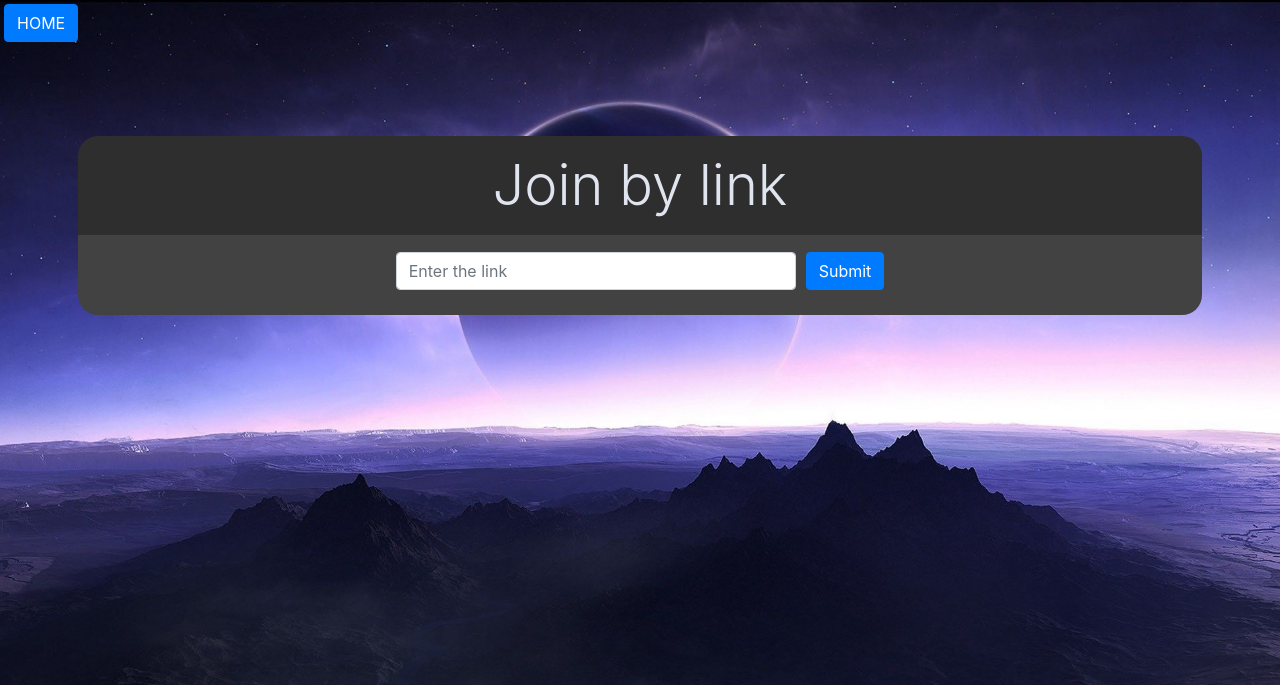
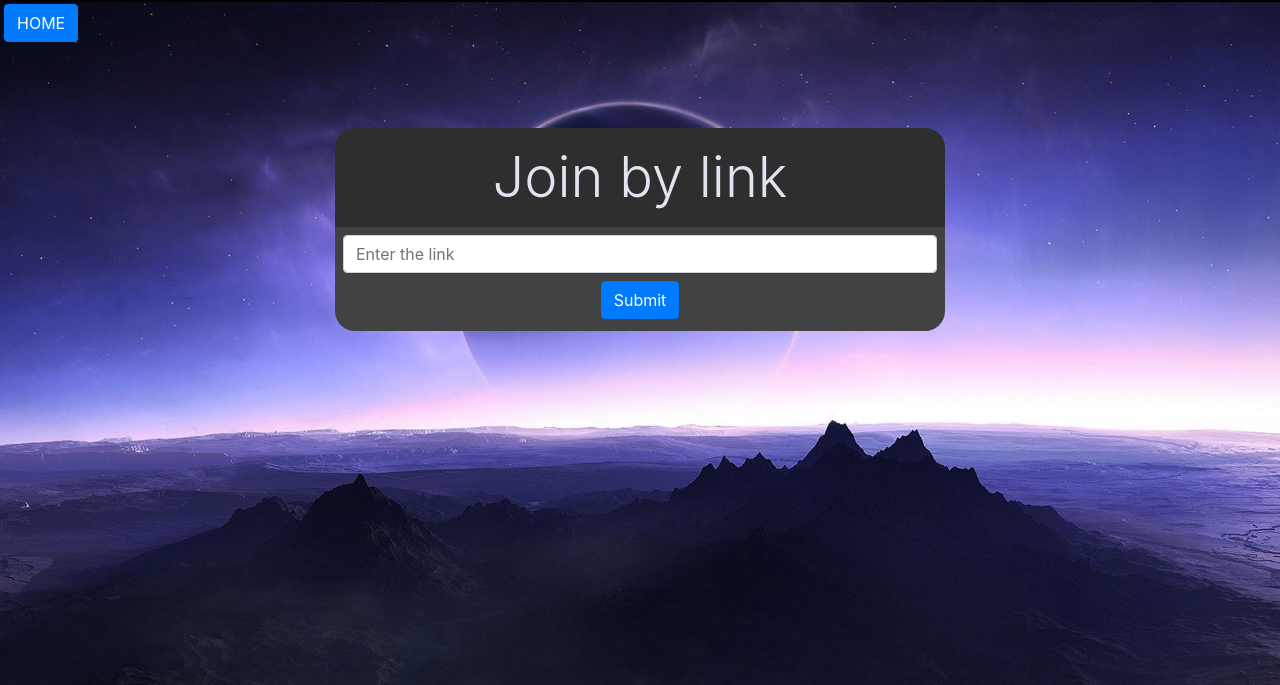
Before and after one commit to HenCor2019/Exercises_WP0220, a plain HTML site: page Bootstrap/bootstrap-4.5.2-dist/bootstrap-4.5.2-dist/joinLink.html in a window 1280 px wide. Shown: the top 685 px of the page. Drawn offline with nearby package versions, Linux system fonts and the light colour scheme; files whose address does not match are found by name.

Commit message:
Update: join by link responsitive design

```diff
--- a/Bootstrap/bootstrap-4.5.2-dist/bootstrap-4.5.2-dist/joinLink.html
+++ b/Bootstrap/bootstrap-4.5.2-dist/bootstrap-4.5.2-dist/joinLink.html
@@ -21,19 +21,15 @@
     </div>
   </header>
 
-  <main class="main-section" style="height: 70vh;">
-    <div class="container d-flex flex-column p-2 bd-highlight">
+  <main class="main-section container" style="height: 70vh;">
+    <div class="d-flex flex-column bd-highlight">
       <h1 class="display-4 p-3 m-0 text-center join-text">Join by link
       </h1>
-      <form class="join-link d-flex justify-content-center align-items-center" style="height: 5rem;">
-        <div class="form-row align-items-center">
-          <div class="col-auto">
-            <input type="text" class="form-control mb-2" placeholder="Enter the link" style="width: 25rem;">
-          </div>
-          <div class="col-auto">
-            <button type="submit" class="btn btn-primary mb-2">Submit
-            </button>
-          </div>
+      <form class="join-link p-2">
+        <div class="w-100 text-center">
+              <input type="text" class="form-control" placeholder="Enter the link">
+              <button type="submit" class="btn btn-primary mt-2 mb-1">Submit
+              </button>
         </div>
       </form>
     </div>
--- a/Bootstrap/bootstrap-4.5.2-dist/bootstrap-4.5.2-dist/style.css
+++ b/Bootstrap/bootstrap-4.5.2-dist/bootstrap-4.5.2-dist/style.css
@@ -50,6 +50,10 @@ border: 1px solid #2e2e2e;
 
 /* JOIN BY LINK STYLE */
 
+.main-section {
+  max-width: 50vw;
+
+}
 .join-text {
   background-color: #2e2e2e;
   color: #e0e4ef;
```
